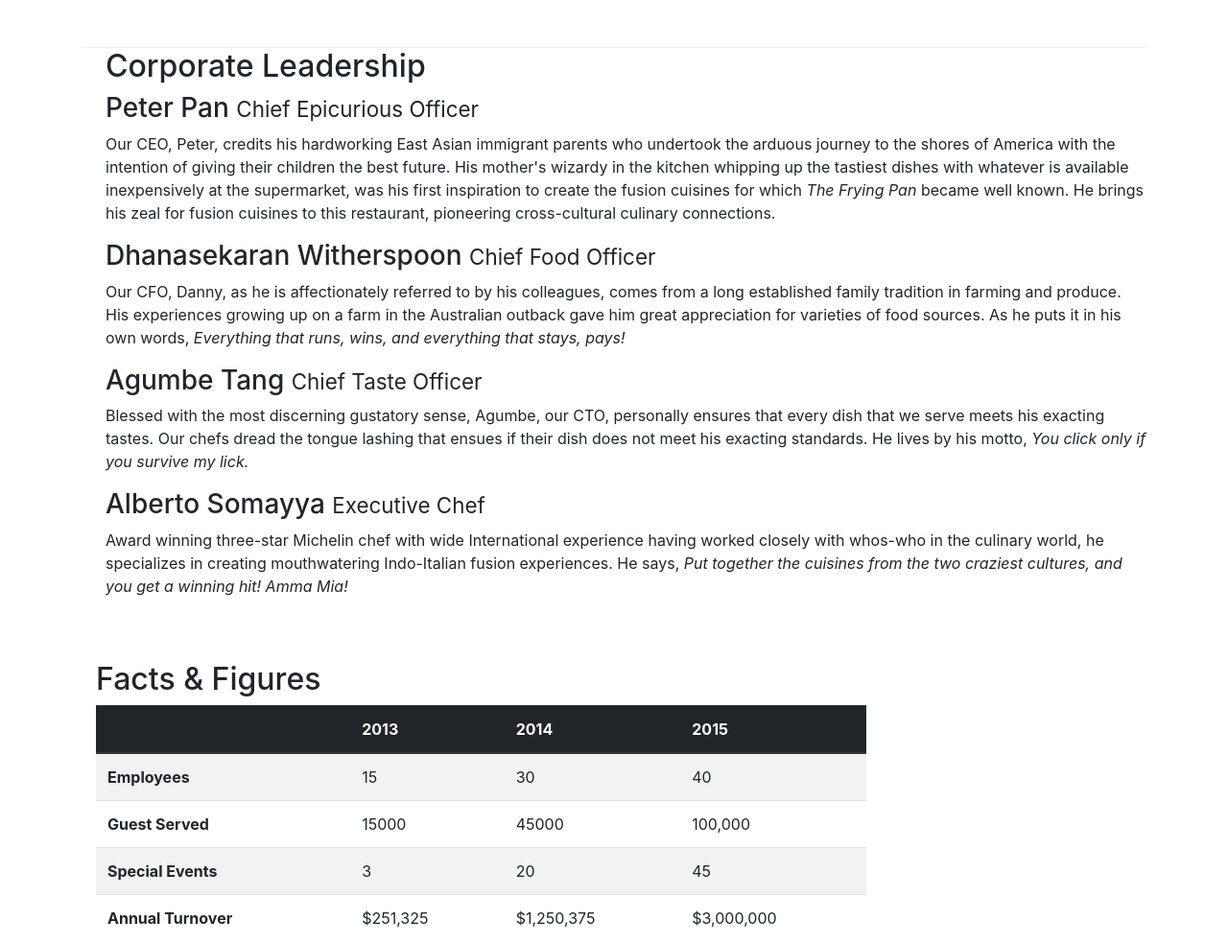
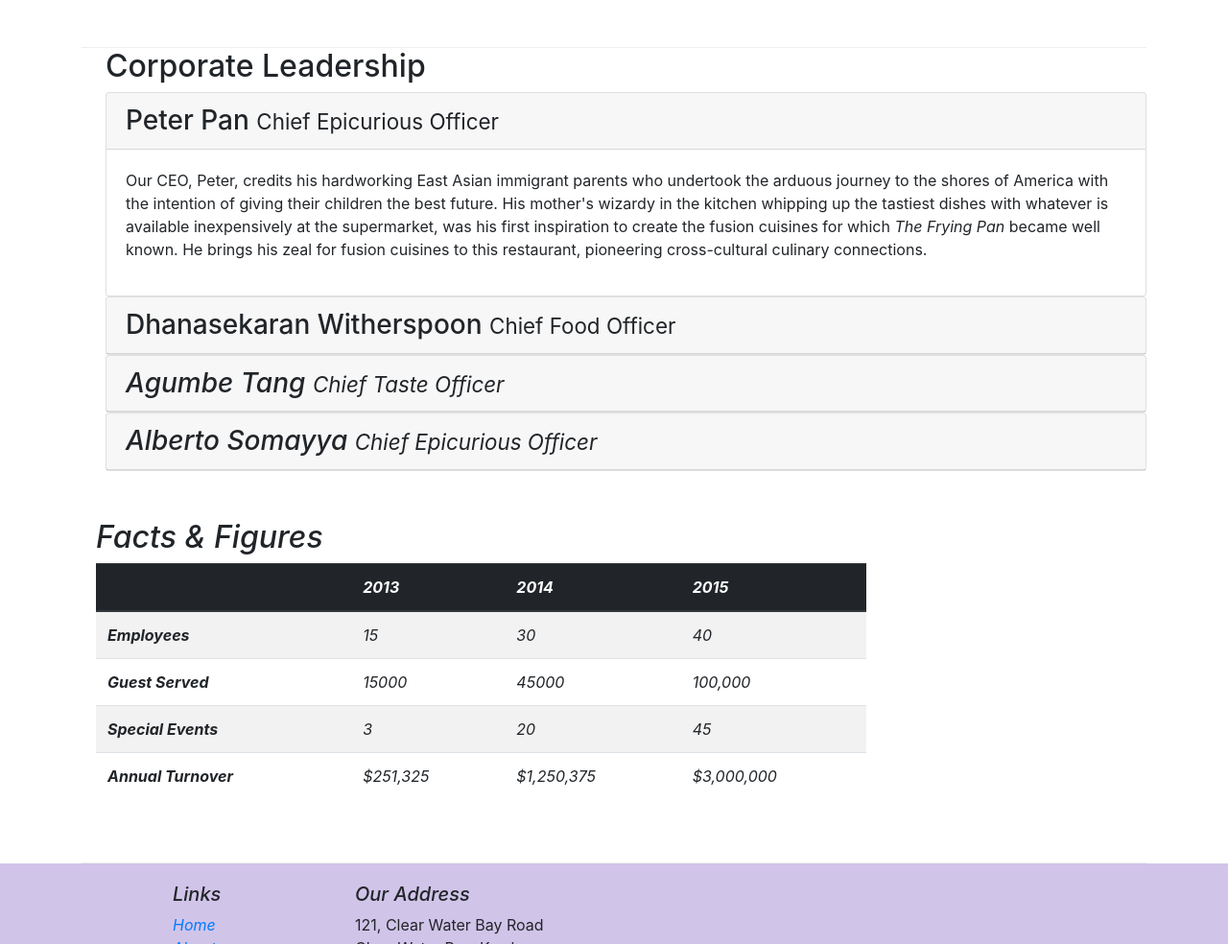
Before and after one commit to devansh2611/bootstrap, a website: page aboutus.html in a window 1280 px wide. Shown: the part 864-1848 px from the top of the page at 96% size. Drawn offline with nearby package versions, Linux system fonts and the light colour scheme.

Commit message:
Accordian

```diff
--- a/aboutus.html
+++ b/aboutus.html
@@ -103,14 +103,70 @@
         <div class="container">
             <div class="row-content-1">
                 <h2>Corporate Leadership</h2>
-                <h3>Peter Pan <small>Chief Epicurious Officer</small></h3>
-                <p class="d-none d-sm-block">Our CEO, Peter, credits his hardworking East Asian immigrant parents who undertook the arduous journey to the shores of America with the intention of giving their children the best future. His mother's wizardy in the kitchen whipping up the tastiest dishes with whatever is available inexpensively at the supermarket, was his first inspiration to create the fusion cuisines for which <em>The Frying Pan</em> became well known. He brings his zeal for fusion cuisines to this restaurant, pioneering cross-cultural culinary connections.</p>
-                <h3>Dhanasekaran Witherspoon <small>Chief Food Officer</small></h3>
-                <p class="d-none d-sm-block">Our CFO, Danny, as he is affectionately referred to by his colleagues, comes from a long established family tradition in farming and produce. His experiences growing up on a farm in the Australian outback gave him great appreciation for varieties of food sources. As he puts it in his own words, <em>Everything that runs, wins, and everything that stays, pays!</em></p>
-                <h3>Agumbe Tang <small>Chief Taste Officer</small></h3>
-                <p class="d-none d-sm-block">Blessed with the most discerning gustatory sense, Agumbe, our CTO, personally ensures that every dish that we serve meets his exacting tastes. Our chefs dread the tongue lashing that ensues if their dish does not meet his exacting standards. He lives by his motto, <em>You click only if you survive my lick.</em></p>
-                <h3>Alberto Somayya <small>Executive Chef</small></h3>
-                <p class="d-none d-sm-block">Award winning three-star Michelin chef with wide International experience having worked closely with whos-who in the culinary world, he specializes in creating mouthwatering Indo-Italian fusion experiences. He says, <em>Put together the cuisines from the two craziest cultures, and you get a winning hit! Amma Mia!</em></p>
+
+
+                <div id="accordion">
+                    <div class="card">
+                        <div class="card-header" role="tab" id="peterhead">
+                            <h3 class="mb-0">
+                                <a data-toggle="collapse" data-target="#peter">
+                                     Peter Pan <small>Chief Epicurious Officer</small>
+                                </a>
+                            </h3>
+                        </div>
+                        <div  role="tabpanel" class="collapse show" id="peter" data-parent="#accordion">
+                            <div class="card-body">
+                                <p class="d-none d-sm-block">Our CEO, Peter, credits his hardworking East Asian immigrant parents who undertook the arduous journey to the shores of America with the intention of giving their children the best future. His mother's wizardy in the kitchen whipping up the tastiest dishes with whatever is available inexpensively at the supermarket, was his first inspiration to create the fusion cuisines for which <em>The Frying Pan</em> became well known. He brings his zeal for fusion cuisines to this restaurant, pioneering cross-cultural culinary connections.</p>
+                            </div>
+                        </div>
+                    </div>
+
+                    <div class="card">
+                        <div class="card-header" role="tab" id="dannyhead">
+                            <h3 class="mb-0">
+                                <a data-toggle="collapse" data-target="#danny">
+                                    Dhanasekaran Witherspoon <small>Chief Food Officer</small>
+                                </a>
+                            </h3>
+                        </div>
+                        <div  role="tabpanel" class="collapse" id="danny" data-parent="#accordion">
+                            <div class="card-body">
+                                <p class="d-none d-sm-block">Our CFO, Danny, as he is affectionately referred to by his colleagues, comes from a long established family tradition in farming and produce. His experiences growing up on a farm in the Australian outback gave him great appreciation for varieties of food sources. As he puts it in his own words, <em>Everything that runs, wins, and everything that stays, pays!</p>
+                            </div>
+                        </div>
+                    </div>
+
+                    <div class="card">
+                        <div class="card-header" role="tab" id="agumbehead">
+                            <h3 class="mb-0">
+                                <a data-toggle="collapse" data-target="#agumbe">
+                                    Agumbe Tang <small>Chief Taste Officer</small>
+                                </a>
+                            </h3>
+                        </div>
+                        <div  role="tabpanel" class="collapse" id="agumbe" data-parent="#accordion">
+                            <div class="card-body">
+                                <p class="d-none d-sm-block">Blessed with the most discerning gustatory sense, Agumbe, our CTO, personally ensures that every dish that we serve meets his exacting tastes. Our chefs dread the tongue lashing that ensues if their dish does not meet his exacting standards. He lives by his motto, <em>You click only if you survive my lick..</p>
+                            </div>
+                        </div>
+                    </div>
+
+                    <div class="card">
+                        <div class="card-header" role="tab" id="albertohead">
+                            <h3 class="mb-0">
+                                <a data-toggle="collapse" data-target="#alberto">
+                                    Alberto Somayya <small>Chief Epicurious Officer</small>
+                                </a>
+                            </h3>
+                        </div>
+                        <div  role="tabpanel" class="collapse" id="alberto" data-parent="#accordion">
+                            <div class="card-body">
+                                <p class="d-none d-sm-block">Award winning three-star Michelin chef with wide International experience having worked closely with whos-who in the culinary world, he specializes in creating mouthwatering Indo-Italian fusion experiences. He says, <em>Put together the cuisines from the two craziest cultures, and you get a winning hit! Amma Mia!</em></p>
+                            </div>
+                        </div>
+                    </div>
+                </div>
+
             </div>
 
 
--- a/css/styles.css
+++ b/css/styles.css
@@ -46,3 +46,11 @@ body{
 .navbar-nav{
     margin-left: 25px;
 }
+
+.tab-content{
+    border-left: 1px solid #ddd;
+    border-right: 1px solid #ddd;
+    border-bottom: 1px solid #ddd;
+    padding: 10px;
+
+}
```
